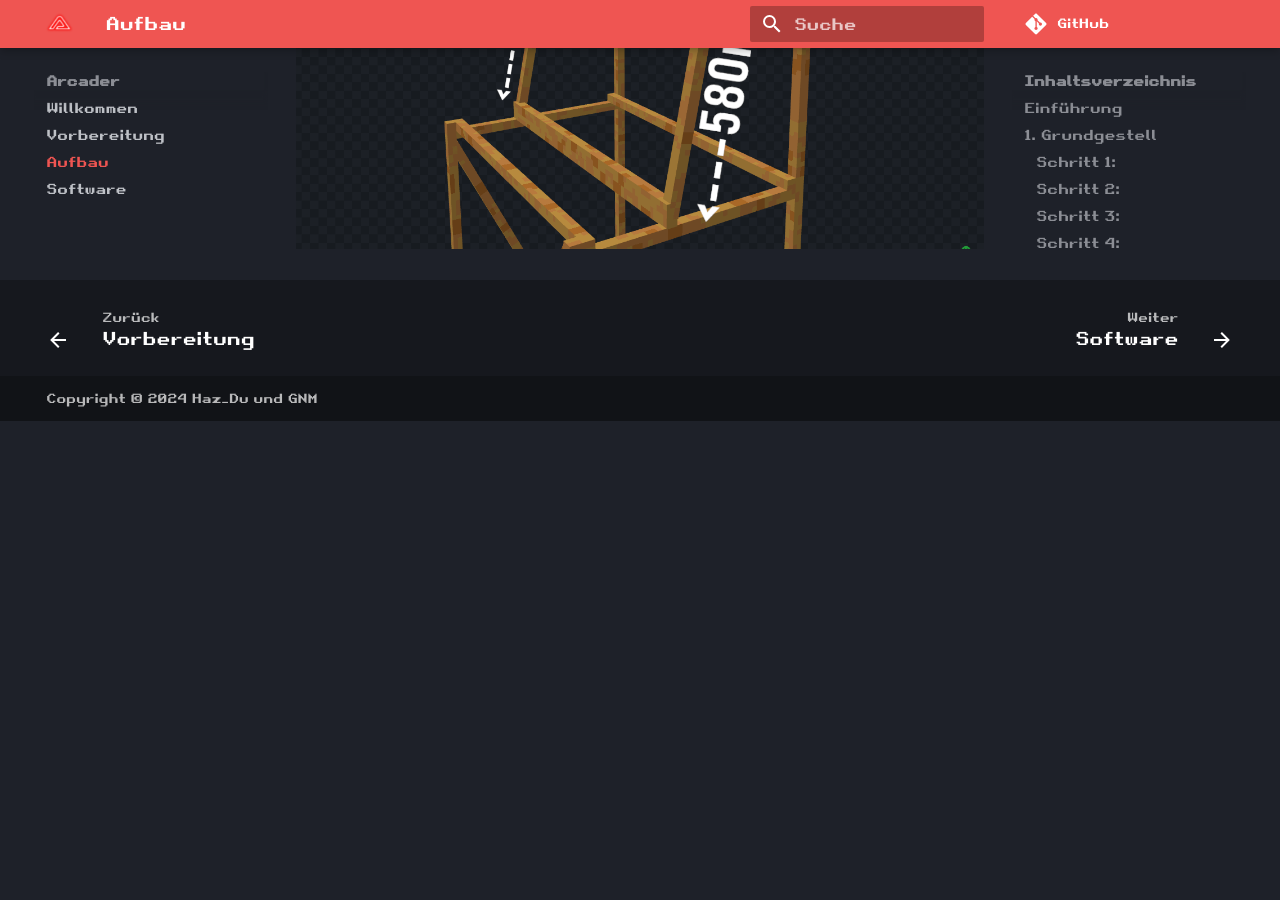
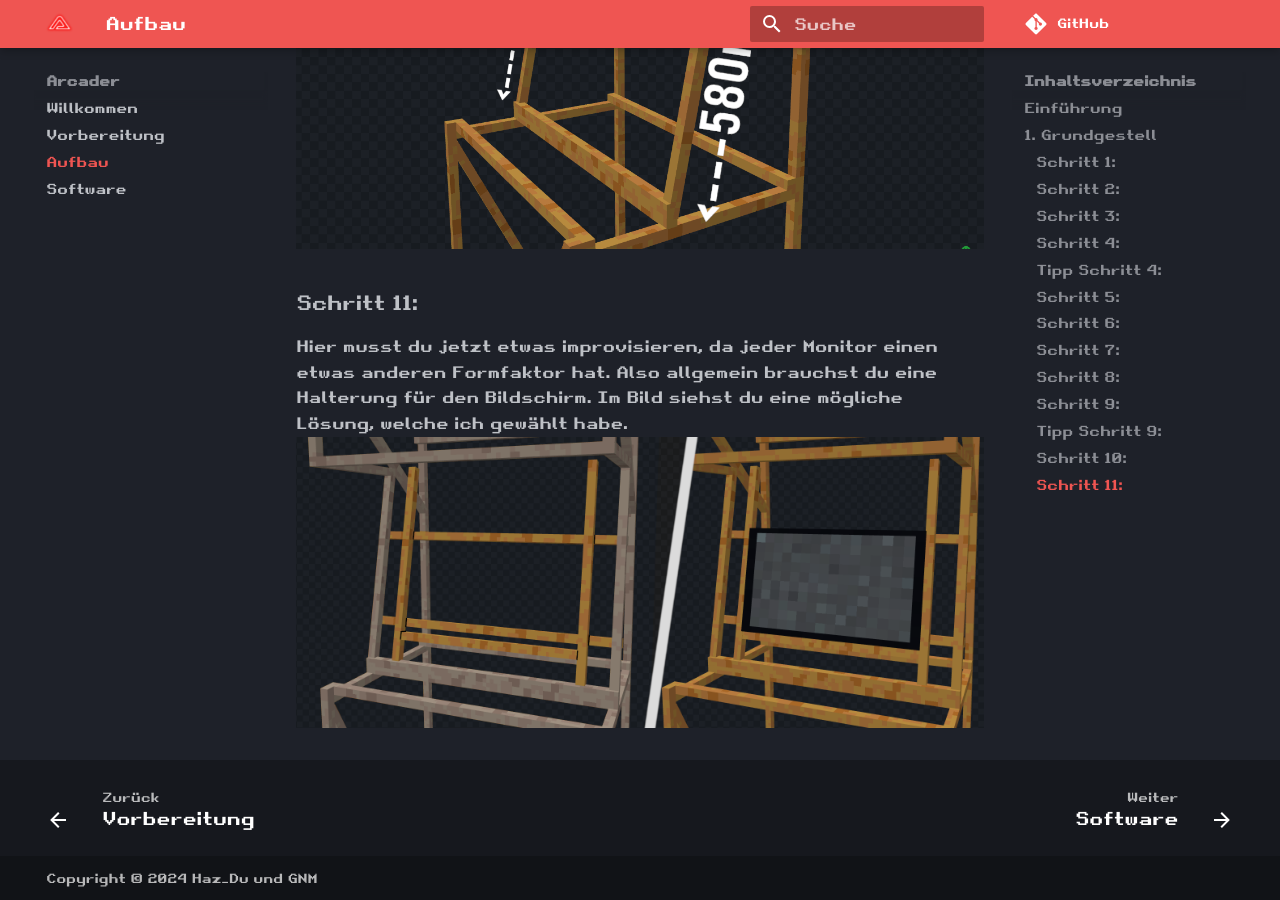
Before and after one commit to HazDu/Arcader, an MkDocs documentation site: the page built from docs/hardware.md, in a window 1280 px wide and 900 px high, scrolled down 7038 px. Built offline with MkDocs 1.6.1 and Material for MkDocs 9.7.7, drawn with Linux system fonts in a browser that asks for light colours; comment, search, counter and statistics services are not loaded; before the commit the page ends 7459 px from its top, so only the background shows below that.

Commit message:
Added more content to the hardware site

```diff
--- a/docs/hardware.md
+++ b/docs/hardware.md
@@ -52,3 +52,7 @@ Um sicher zu gehen ob der Abstand wirklich stimmt, kannst du zum Prüfen deine 7
 ### Schritt 10:
 Bisher sind die beiden Teile ja lediglich durch die zwei Latten hinten verbunden. Das änderst du jetzt! Dafür setzt du zwei Latte n wie gezeigt ein. Und für die Abschrägungen nicht vergessen, was du in [Tipp Schritt 4](https://arcader.hazdu.de/hardware/#tipp-schritt-4) gelernt hast.
 ![loading error.](./assets/pic_guide_10.png)
+
+### Schritt 11:
+Hier musst du jetzt etwas improvisieren, da jeder Monitor einen etwas anderen Formfaktor hat. Also allgemein brauchst du eine Halterung für den Bildschirm. Im Bild siehst du eine mögliche Lösung, welche ich gewählt habe.
+![loading error.](./assets/pic_guide_11.png)
```
Also changed, not shown: docs/assets/pic_guide_11.png (added).
